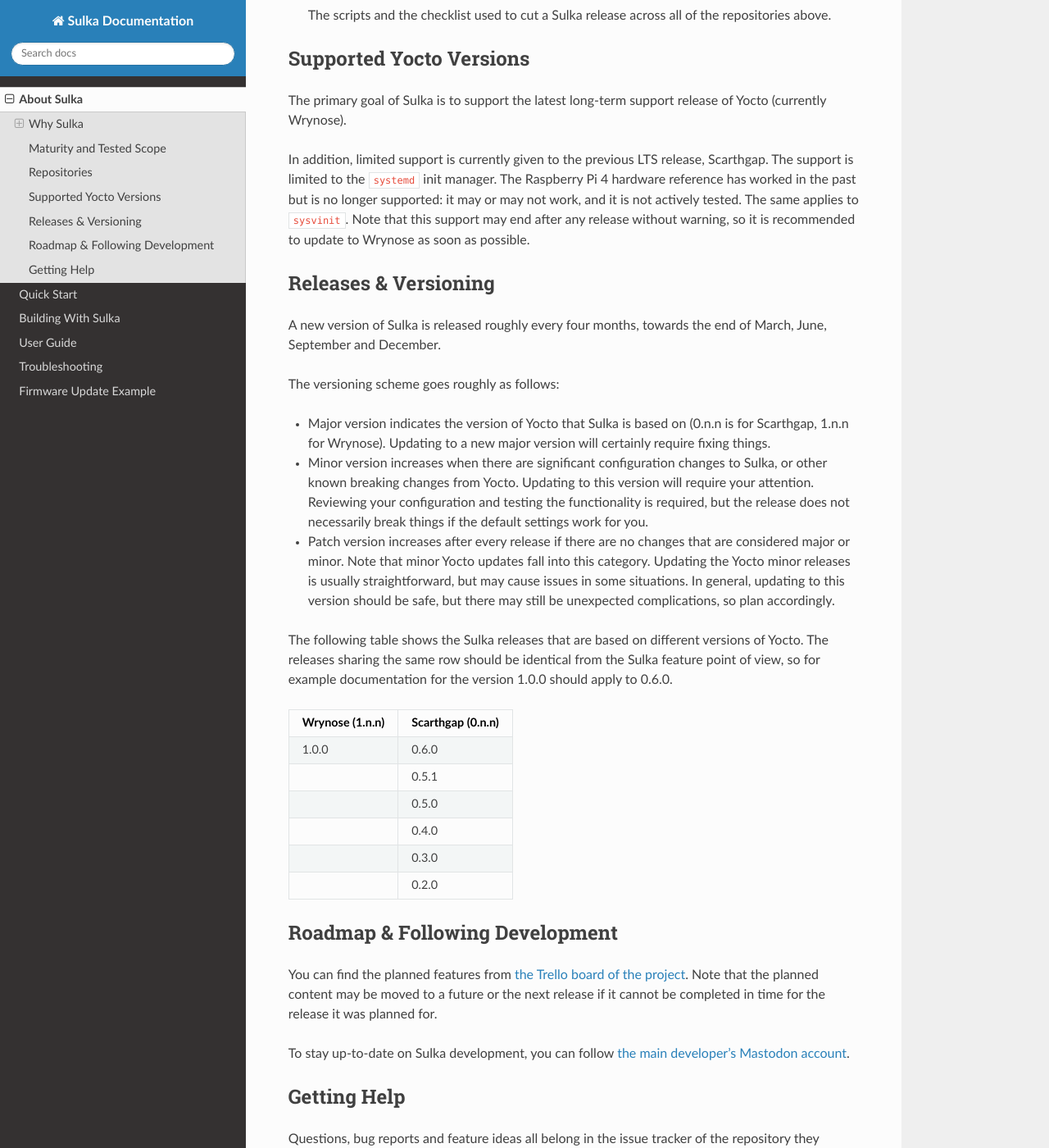
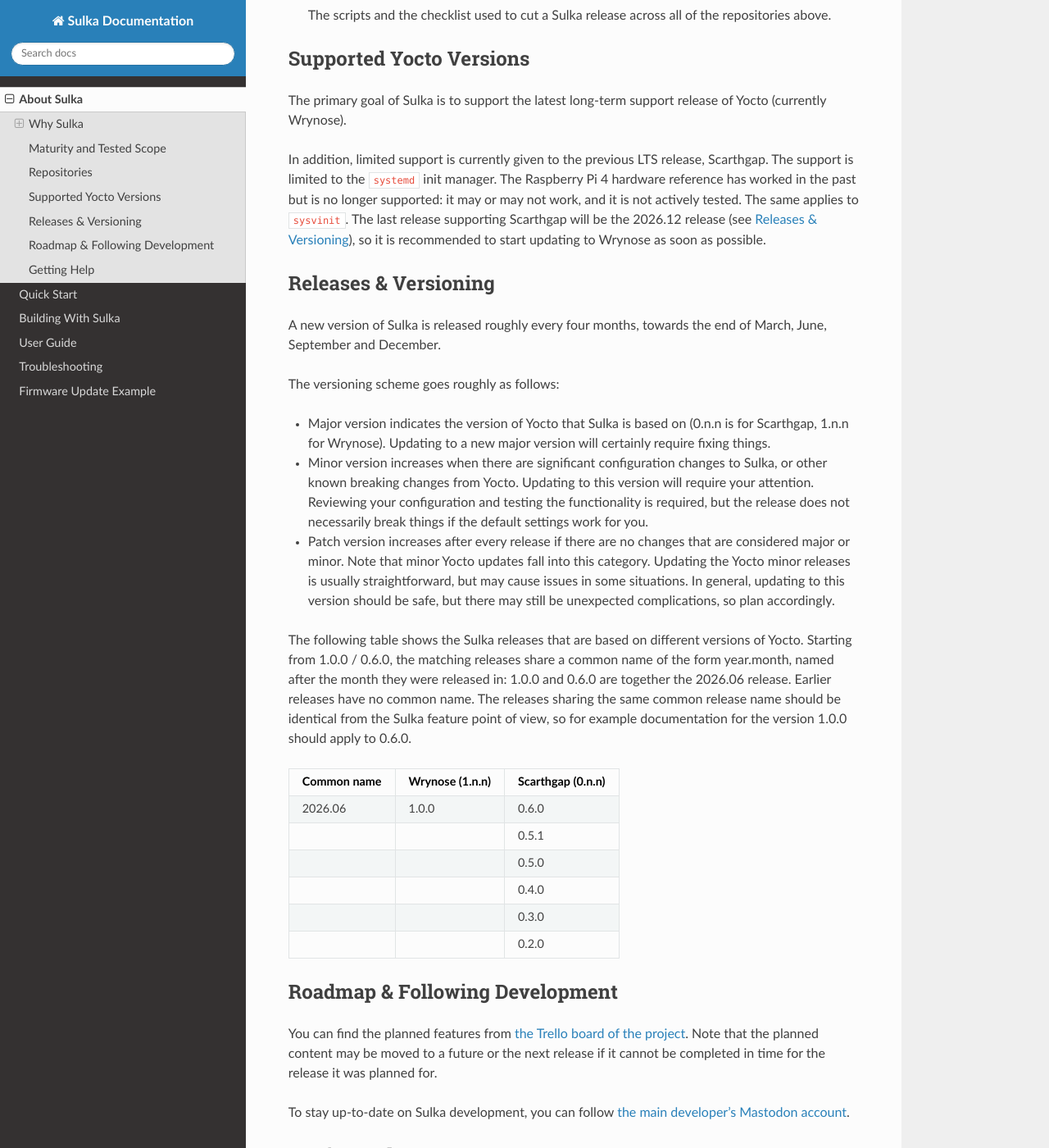
Before and after one commit to AltidSec/sulka-docs, a Sphinx documentation site: the page built from source/about.rst, in a window 1280 px wide and 1400 px high, scrolled down 4681 px. Shown: the whole window at 82% size. Built offline with Sphinx 7.4.7 and the Read the Docs theme 3.1.0, drawn with Linux system fonts in a browser that asks for light colours.

Commit message:
Add information about common name and Scarthgap
Add information about the "common name" of the releases that support
multiple versions of Yocto. This common name is basically the release
date. Also, add information when the Scarthgap support will end. The
last release supporting Scarthgap will be 2026.12

```diff
--- a/source/about.rst
+++ b/source/about.rst
@@ -181,7 +181,7 @@
 The support is limited to the ``systemd`` init manager.
 The Raspberry Pi 4 hardware reference has worked in the past but is no longer supported: it may or may not work, and it is not actively tested.
 The same applies to ``sysvinit``.
-Note that this support may end after any release without warning, so it is recommended to update to Wrynose as soon as possible.
+The last release supporting Scarthgap will be the 2026.12 release (see :ref:`Releases & Versioning`), so it is recommended to start updating to Wrynose as soon as possible.
 
 Releases & Versioning
 *********************
@@ -202,18 +202,20 @@
   In general, updating to this version should be safe, but there may still be unexpected complications, so plan accordingly.
 
 The following table shows the Sulka releases that are based on different versions of Yocto.
-The releases sharing the same row should be identical from the Sulka feature point of view, so for example documentation for the version 1.0.0 should apply to 0.6.0.
+Starting from 1.0.0 / 0.6.0, the matching releases share a common name of the form year.month, named after the month they were released in: 1.0.0 and 0.6.0 are together the 2026.06 release.
+Earlier releases have no common name.
+The releases sharing the same common release name should be identical from the Sulka feature point of view, so for example documentation for the version 1.0.0 should apply to 0.6.0.
 
-=============== =================
-Wrynose (1.n.n) Scarthgap (0.n.n)
-=============== =================
-1.0.0           0.6.0
-\               0.5.1
-\               0.5.0
-\               0.4.0
-\               0.3.0
-\               0.2.0
-=============== =================
+=========== =============== =================
+Common name Wrynose (1.n.n) Scarthgap (0.n.n)
+=========== =============== =================
+2026.06     1.0.0           0.6.0
+\           \               0.5.1
+\           \               0.5.0
+\           \               0.4.0
+\           \               0.3.0
+\           \               0.2.0
+=========== =============== =================
 
 Roadmap & Following Development
 *******************************
```
